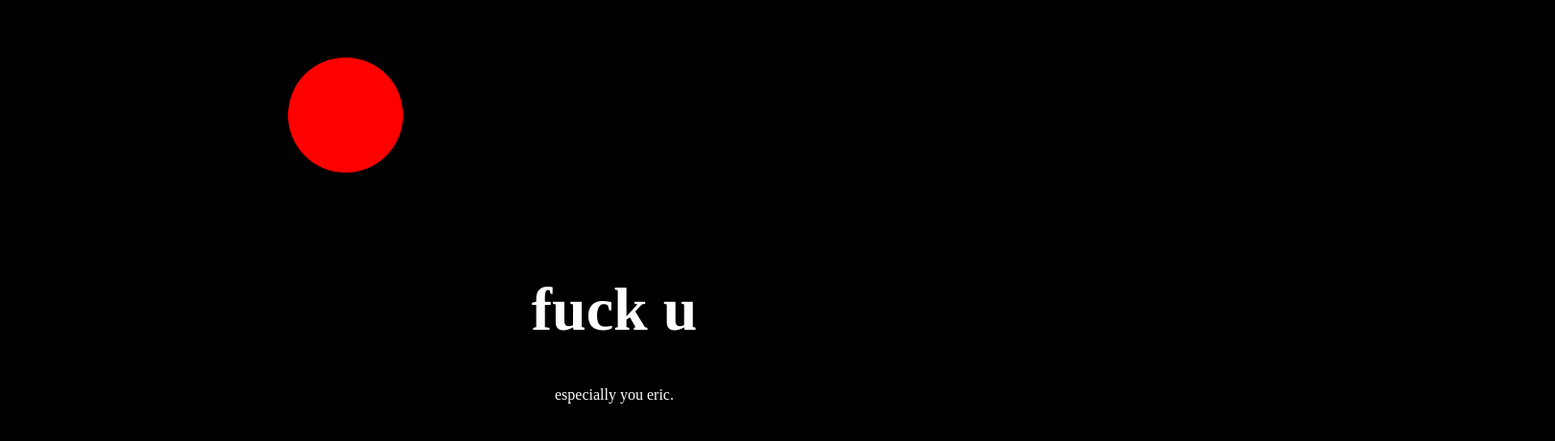
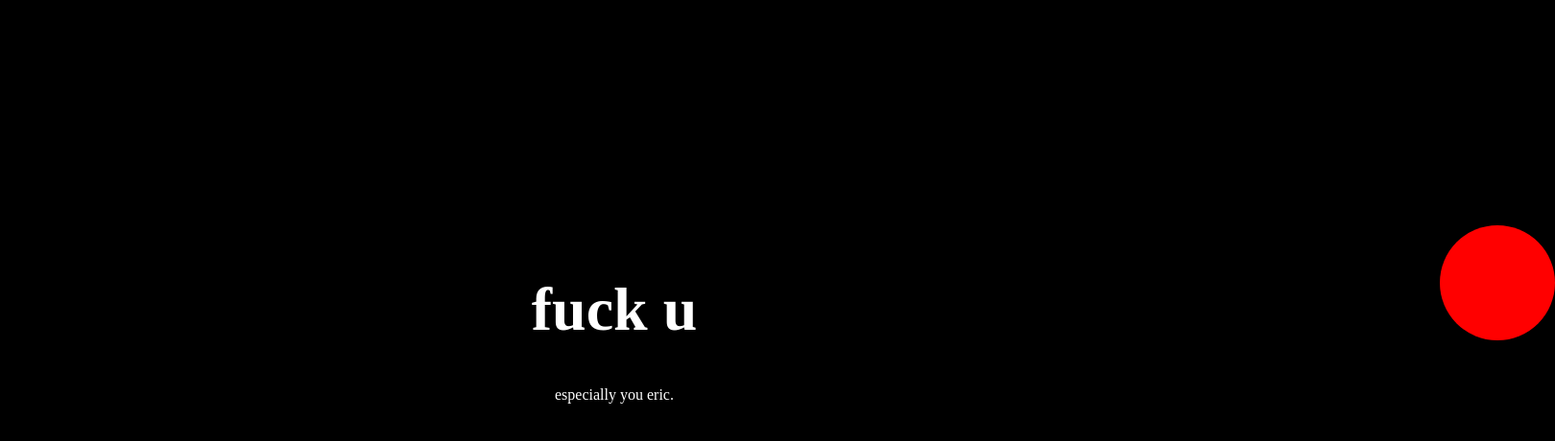
Before and after one commit to amxxxa2q/index.html, a plain HTML site: page index.html in a window 1280 px wide. Shown: the part 140-600 px from the top of the page at 96% size, 1620 px wide, since content can reach past the window. Drawn offline with Linux system fonts and the light colour scheme.

Commit message:
Update index.html

```diff
--- a/index.html
+++ b/index.html
@@ -22,8 +22,8 @@
   border-radius: 50%;
 
   position: absolute;
-  top: 200px;
-  left: 300px;
+  top: 375px;
+  left: 1500px;
 }
   </style>
 </head>
```
